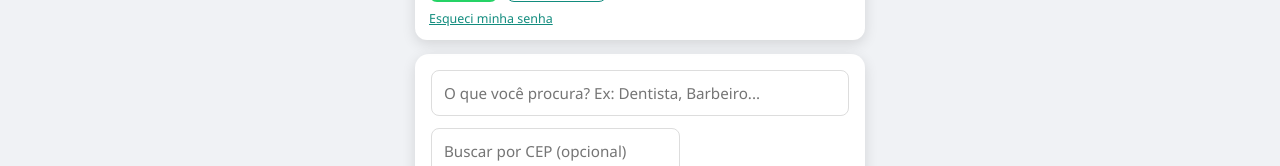
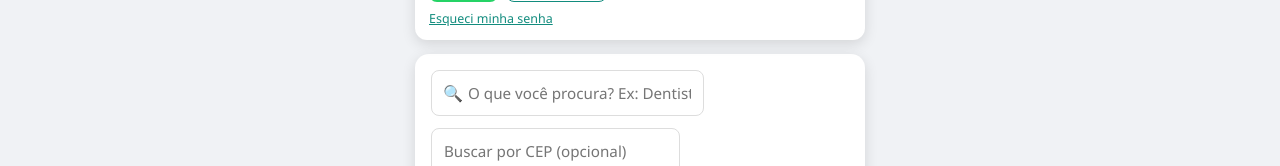
Before and after one commit to Alex-sandro-juncos/guiazap, a plain HTML site: page index.html in a window 1280 px wide. Shown: the part 221-387 px from the top of the page. Drawn offline with nearby package versions, Linux system fonts and the light colour scheme; no server answers.

Commit message:
tornar icone de lupa clicavel

```diff
--- a/css/style.css
+++ b/css/style.css
@@ -407,3 +407,14 @@
   text-decoration: none;
   margin: 12px 0;
 }
+
+.busca-com-icone { position: relative; flex: 1; }
+.busca-com-icone .icone-lupa {
+  position: absolute;
+  left: 12px;
+  top: 50%;
+  transform: translateY(-50%);
+  font-size: 1rem;
+  cursor: pointer;
+}
+.busca-com-icone input { padding-left: 36px !important; }
--- a/index.html
+++ b/index.html
@@ -67,7 +67,10 @@
 
   <div class="busca-container">
     <div class="busca-row">
-      <input id="search" placeholder="O que você procura? Ex: Dentista, Barbeiro..." oninput="render()">
+      <div class="busca-com-icone">
+        <span class="icone-lupa" onclick="render()">🔍</span>
+        <input id="search" placeholder="O que você procura? Ex: Dentista, Barbeiro..." oninput="render()">
+      </div>
     </div>
     <div class="field" style="margin-bottom:10px;">
       <input id="filter-cep" placeholder="Buscar por CEP (opcional)" onblur="buscarCepFiltro()">
```
